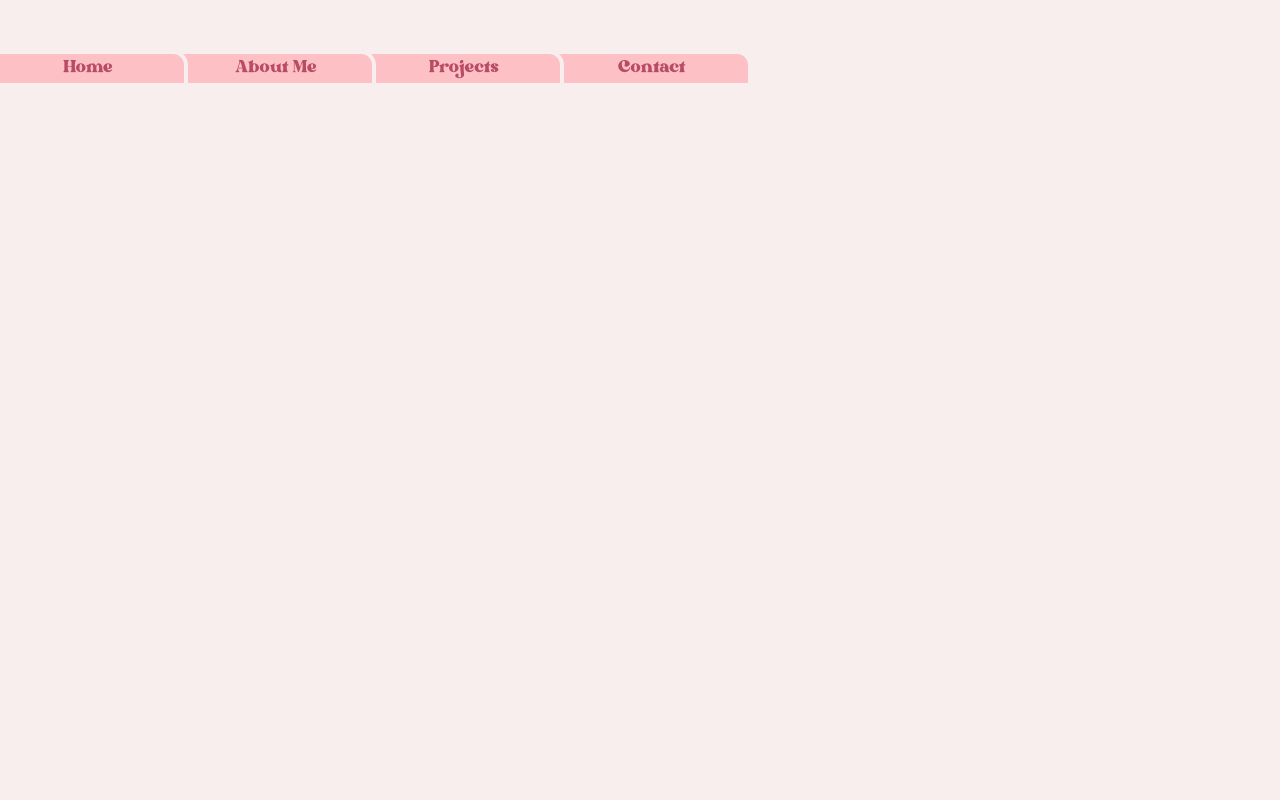
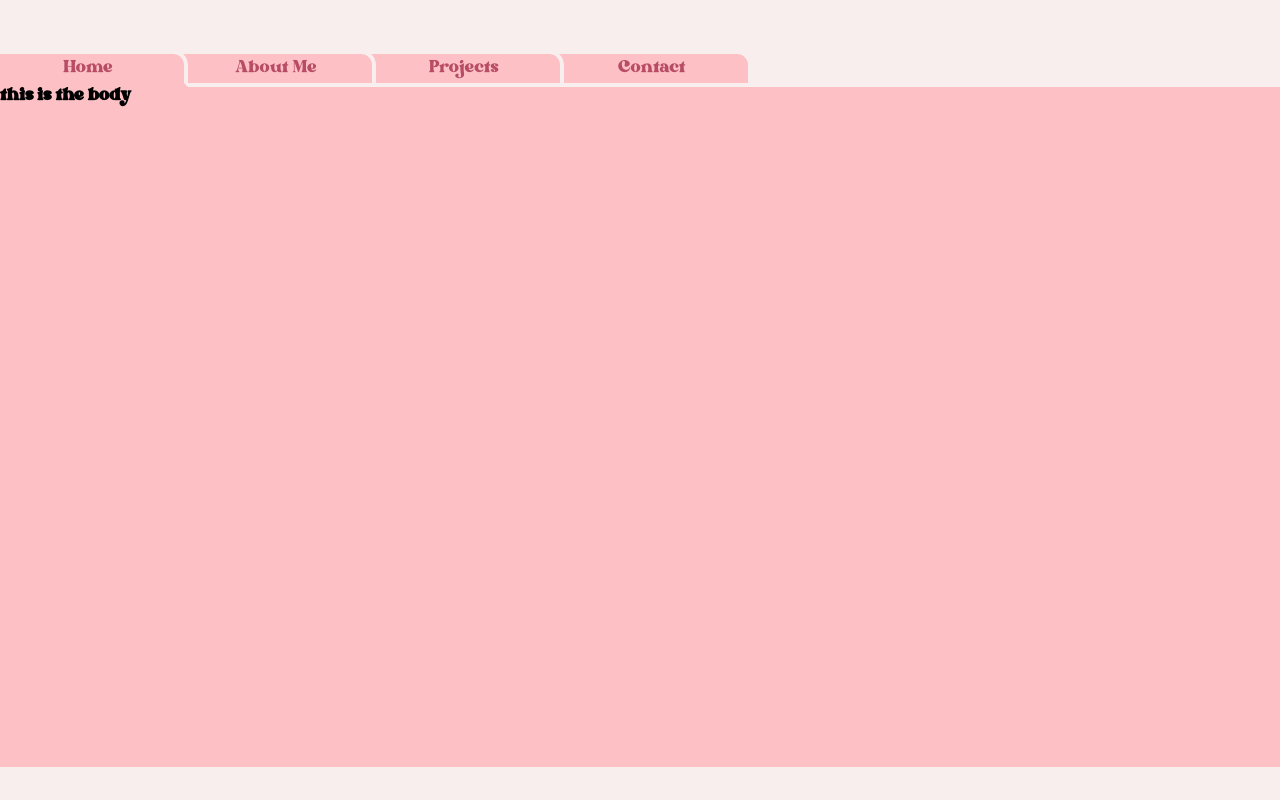
Before and after one commit to kesauce/portfolio, a React (Vite) app: page / in a window 1280 px wide. Built offline with nearby package versions, Linux system fonts and the light colour scheme.

Commit message:
added the main content body

```diff
--- a/src/App.jsx
+++ b/src/App.jsx
@@ -1,10 +1,13 @@
 import NavBar from './components/Navbar.jsx'
+import Body from './components/Body.jsx'
 
 export default function App() {
+
 
   return (
     <>
 		<NavBar />
+    <Body />
 	</>
   )
 }
--- /dev/null
+++ b/src/components/Body.jsx
@@ -0,0 +1,8 @@
+export default function Body() {
+
+  return (
+    <section className='main-content'>
+        <h1>this is the body</h1>
+    </section>
+  )
+}
--- a/src/components/Navbar.jsx
+++ b/src/components/Navbar.jsx
@@ -2,7 +2,7 @@ export default function Navbar() {
 
   return (
     <nav>
-        <button style={{'zIndex': 4}}>Home</button>
+        <button style={{'zIndex': 4, 'borderBottom': '4px solid var(--pink)'}}>Home</button>
         <button style={{'zIndex': 3}}>About Me</button>
         <button style={{'zIndex': 2}}>Projects</button>
         <button style={{'zIndex': 1}}>Contact</button>
--- a/src/index.css
+++ b/src/index.css
@@ -10,12 +10,13 @@
 }
 
 body{
+	font-family: 'Bright', 'sans-serif';
 	background-color: var(--white);
-	margin: 0
+	margin: 0;
+	padding: 0;
 }
 
 nav{
-	font-family: 'Bright', 'sans-serif';
 	display: flex;
 	margin-top: 50px;
 }
@@ -35,3 +36,13 @@ nav > button{
 	color: var(--crimson);
 	border: 4px solid var(--white);
 }
+
+.main-content{
+	margin: 0;
+	background-color: var(--pink);
+	height: 85vh;
+}
+
+.main-content > h1{
+	margin: 0;
+}
```
